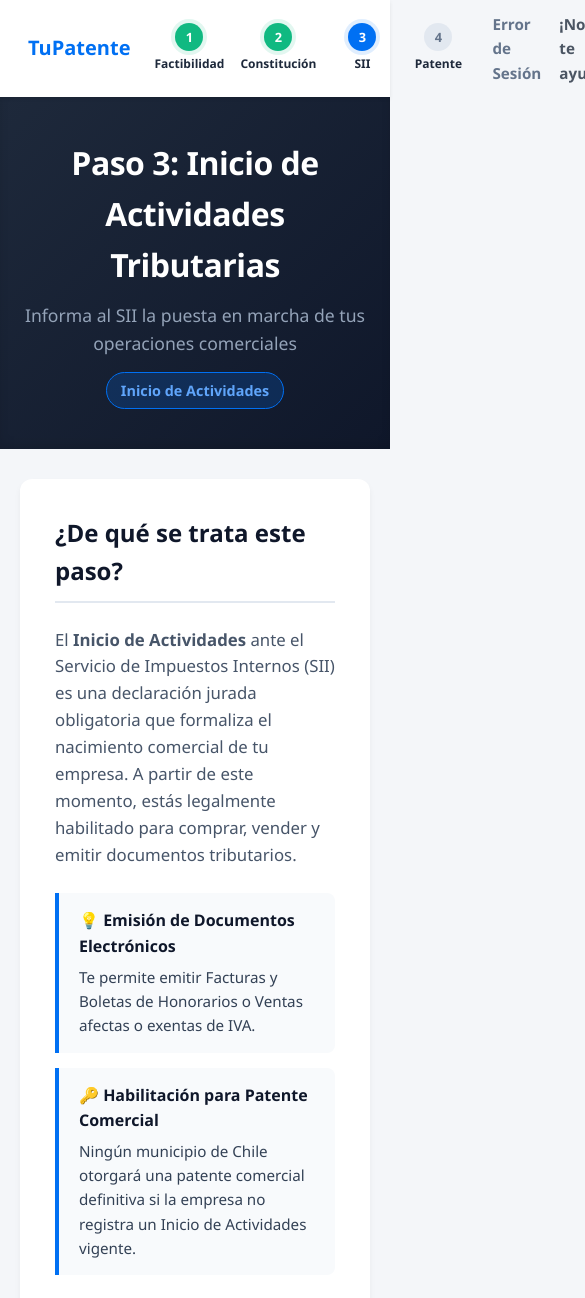
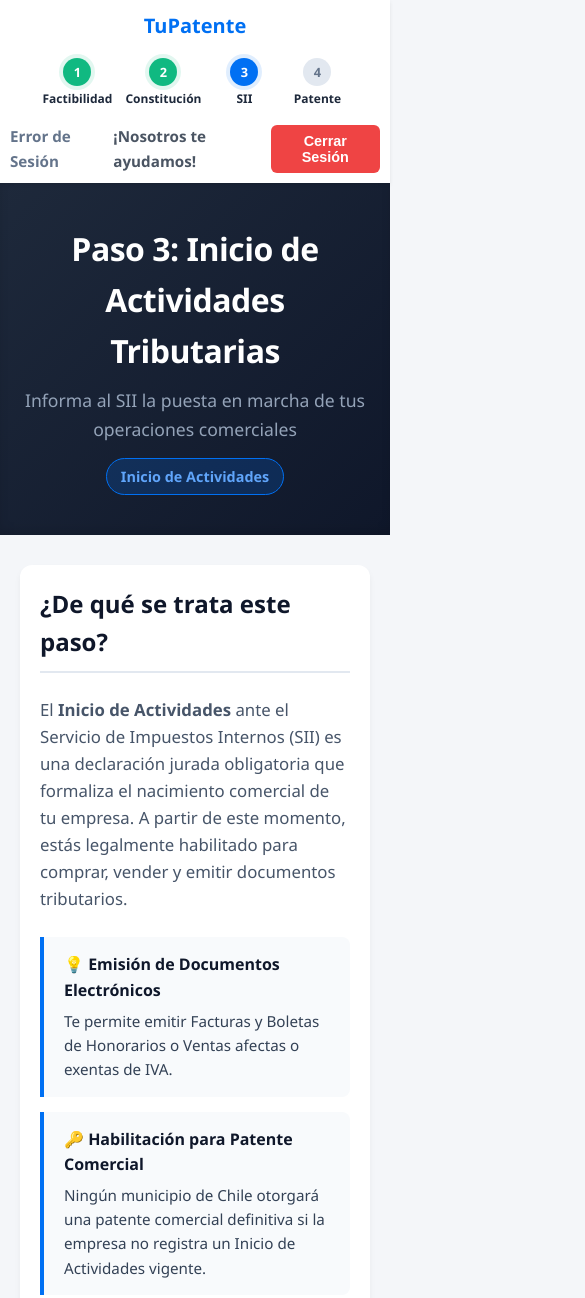
Before and after one commit to bombastic6/Patentes-manager, a website: page public/tutorial_sii.html in a window 390 px wide. Shown: the top 1298 px of the page, 585 px wide, since content can reach past the window. Drawn offline with Linux system fonts and the light colour scheme; no server answers.

Commit message:
Modificacion de bloques 2.0

```diff
--- a/public/tutorial_sii.html
+++ b/public/tutorial_sii.html
@@ -4,7 +4,7 @@
   <meta charset="UTF-8">
   <meta name="viewport" content="width=device-width, initial-scale=1.0">
   <title>Tutorial de Inicio de Actividades - SII</title>
-  <style>
+ <style>
     :root {
       --primary: #0070f3;
       --success: #10b981;
@@ -325,7 +325,36 @@
       background-color: #0056b3;
       transform: translateY(-1px);
     }
-  </style>
+
+    /* --- AJUSTE RESPONSIVO --- */
+    @media (max-width: 768px) {
+      .navbar {
+        flex-direction: column;
+        padding: 10px;
+        gap: 10px;
+      }
+      .navbar-steps .steps-container {
+        flex-wrap: wrap;
+        gap: 5px;
+      }
+      .navbar-menu {
+        width: 100%;
+        justify-content: center;
+        gap: 10px;
+      }
+      .content-card {
+        padding: 20px;
+      }
+      .btn-chileatiende {
+        width: 100%;
+        box-sizing: border-box;
+      }
+      .navigation-area {
+        flex-direction: column;
+        gap: 20px;
+      }
+    }
+</style>
 </head>
 <body>
 
```
Also changed, not shown: public/tutorial_comuna.html (+36 -2 lines).
